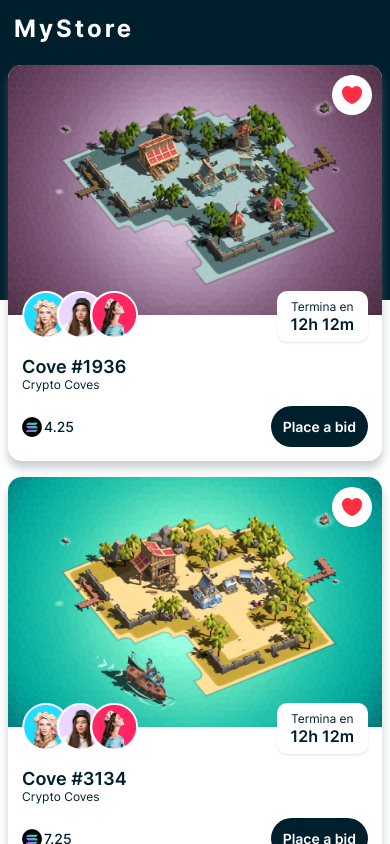
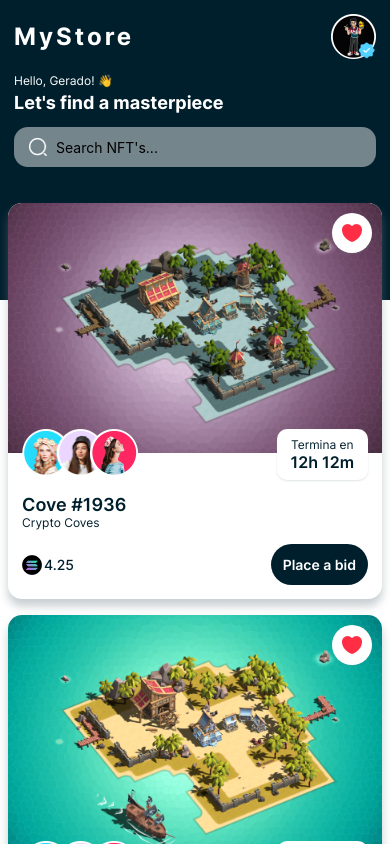
Before and after one commit to G-Linares/react_native_store, a React Native app: screen /Home in a window 390 px wide. Shown: the top 844 px of the page. Built offline with nearby package versions, Linux system fonts and the light colour scheme.

Commit message:
Added header and nav bar and search bar

```diff
--- a/components/HomeHeader.js
+++ b/components/HomeHeader.js
@@ -1,29 +1,99 @@
-import { View, Text, Image, TextInput1 } from 'react-native';
-import { COLORS, FONTS, SIZES, assets } from '../constants';
+import { View, Text, Image, TextInput } from "react-native";
+import { COLORS, FONTS, SIZES, assets } from "../constants";
 
 const HomeHeader = () => {
   return (
-    <View style={{
-      backgroundColor:COLORS.primary,
-      padding: SIZES.font
-    }}>
-      <View style={{
-        flexDirection:'row',
-        justifyContent:'space-between',
-        alignItems:'center'
-      }}>
-        <Text style={{
-          fontFamily: FONTS.bold,
-          fontSize:SIZES.extraLarge,
-          color: COLORS.white,
-          letterSpacing:"3px",
-        }}>
+    <View
+      style={{
+        backgroundColor: COLORS.primary,
+        padding: SIZES.font,
+      }}
+    >
+      <View
+        style={{
+          flexDirection: "row",
+          justifyContent: "space-between",
+          alignItems: "center",
+        }}
+      >
+        <Text
+          style={{
+            fontFamily: FONTS.bold,
+            fontSize: SIZES.extraLarge,
+            color: COLORS.white,
+            letterSpacing: 3,
+          }}
+        >
           MyStore
         </Text>
+        <View style={{ width: 45, height: 45 }}>
+          <Image
+            source={assets.person01}
+            resizeMode="contain"
+            style={{ width: "100%", height: "100%" }}
+          />
+          <Image
+            source={assets.badge}
+            resizeMode="contain"
+            style={{
+              position: "absolute",
+              width: 20,
+              height: 20,
+              bottom: 0,
+              right: 0,
+            }}
+          />
+        </View>
+      </View>
+      <View style={{ marginVertical: SIZES.font }}>
+        <Text
+          style={{
+            fontFamily: FONTS.regular,
+            fontSize: SIZES.small,
+            color: COLORS.white,
+          }}
+        >
+          Hello, Gerado! 👋
+        </Text>
+        <Text
+          style={{
+            fontFamily: FONTS.bold,
+            fontSize: SIZES.large,
+            color: COLORS.white,
+            marginTop: SIZES.base / 2,
+          }}
+        >
+          Let's find a masterpiece
+        </Text>
+        <View
+          style={{
+            marginTop: SIZES.font,
+          }}
+        >
+          <View style={{
+            width:'100%',
+            borderRadius: SIZES.font,
+            backgroundColor: COLORS.gray,
+            flexDirection: 'row',
+            alignItems:'center',
+            paddingHorizontal:SIZES.font,
+            paddingVertical:SIZES.small - 2
+          }}>
+            <Image
+              source={assets.search}
+              resizeMode="contain"
+              style={{ width: 20, height: 20, marginRight: SIZES.base }}
+            />
+            <TextInput
+            placeholder="Search NFT's..."
+            style={{flex:1}}
+            onchangeText={() => {}}/>
 
+          </View>
+        </View>
       </View>
     </View>
-  )
-}
+  );
+};
 
-export default HomeHeader
+export default HomeHeader;
```
Also changed, not shown: 1 other file (tests, documents, lock files or other folders).
